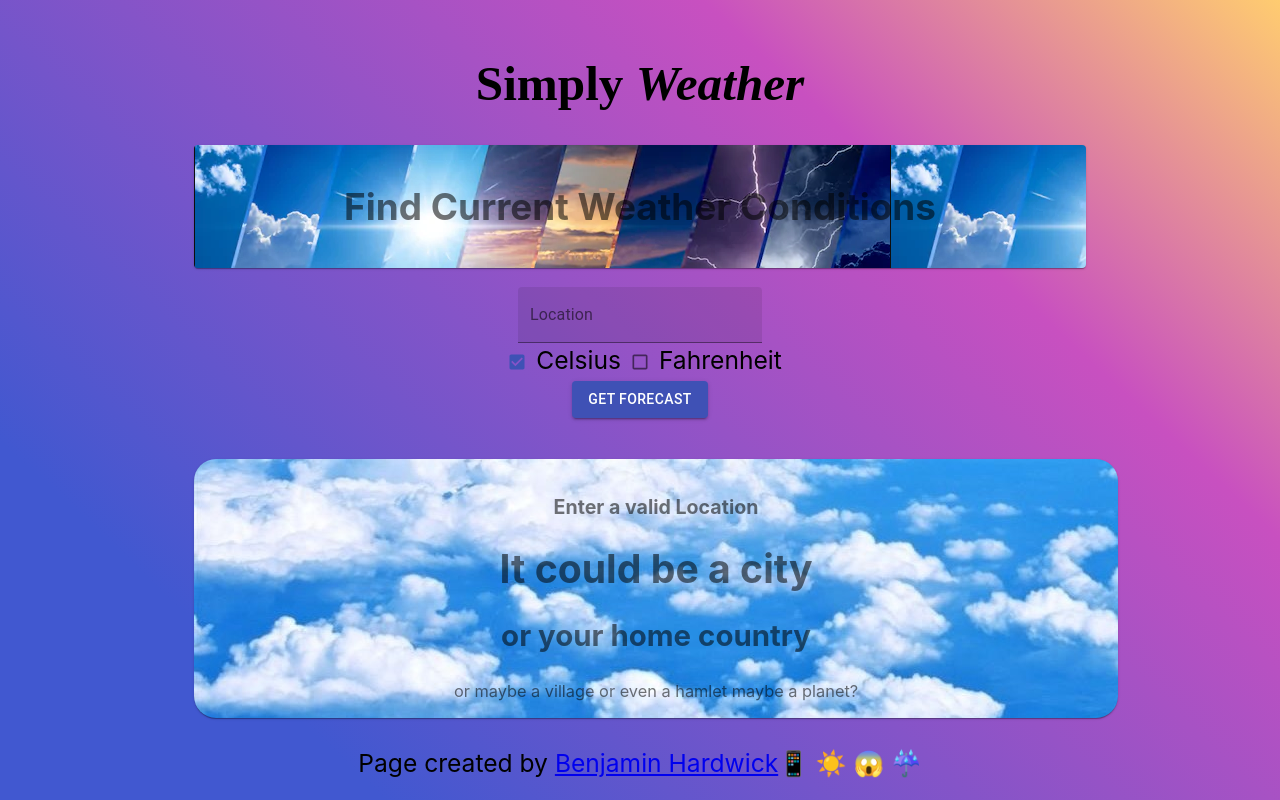
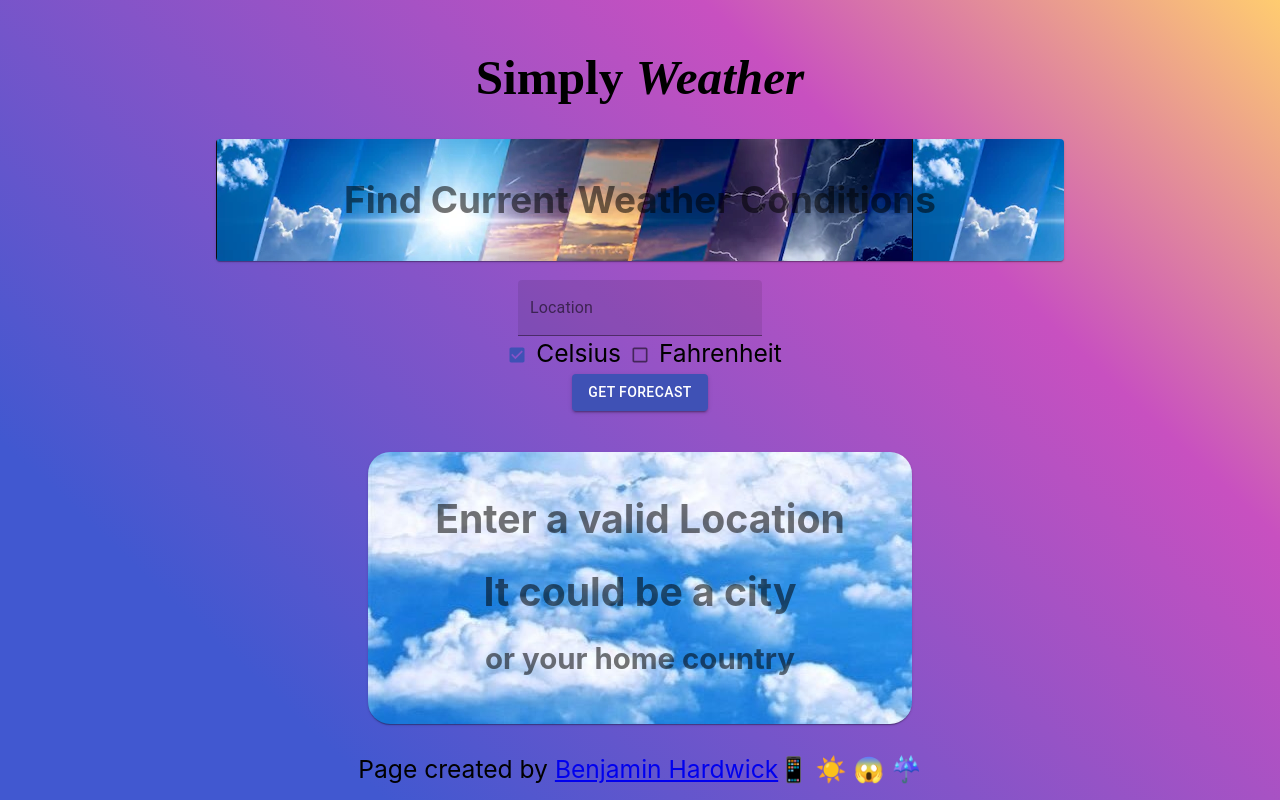
Before and after one commit to BenjaminHardwick/weather-app, a React (Create React App) app: page / in a window 1280 px wide. Built offline with nearby package versions, Linux system fonts and the light colour scheme.

Commit message:
fixed weird text sizings

```diff
--- a/src/components/Conditions/Conditions.js
+++ b/src/components/Conditions/Conditions.js
@@ -9,14 +9,14 @@ import { makeStyles } from '@material-ui/core/styles';
 const useStyle = makeStyles((theme) => ({
   root: {
     flexGrow: 1,
-    paddingBlock: '26ch',
+    paddingBlock: '26vh',
   },
   paper: {
     padding: theme.spacing(2),
     textAlign: 'center',
     color: theme.palette.text.secondary,
-    width: '100%',
-    height:"100%",
+    width: '40vw',
+    height: '30vh',
     borderRadius: '22px',
   },
 }));
@@ -33,16 +33,14 @@ const Conditions = (props) => {
             fontSize: 'calc(10px + 0.75vw)',
           }}
         >
-          <p>
+          <h1>
             <strong>Enter a valid Location</strong>
-          </p>
+          </h1>
 
-          <h1>It could be a city</h1>
+          <h1>
+            It could be a <b>city</b>
+          </h1>
           <h2>or your home country</h2>
-          <small>or maybe a village</small>
-          <small> or even a hamlet </small>
-          <small>maybe a planet?</small>
-
         </Paper>
       </div>
     );
--- a/src/components/Forecast/Forecast.js
+++ b/src/components/Forecast/Forecast.js
@@ -12,7 +12,7 @@ const useStyles = makeStyles((theme) => ({
   },
   paper: {
     padding: theme.spacing(),
-
+    width: '65vw',
     textAlign: 'center',
     color: theme.palette.text.secondary,
   },
```
